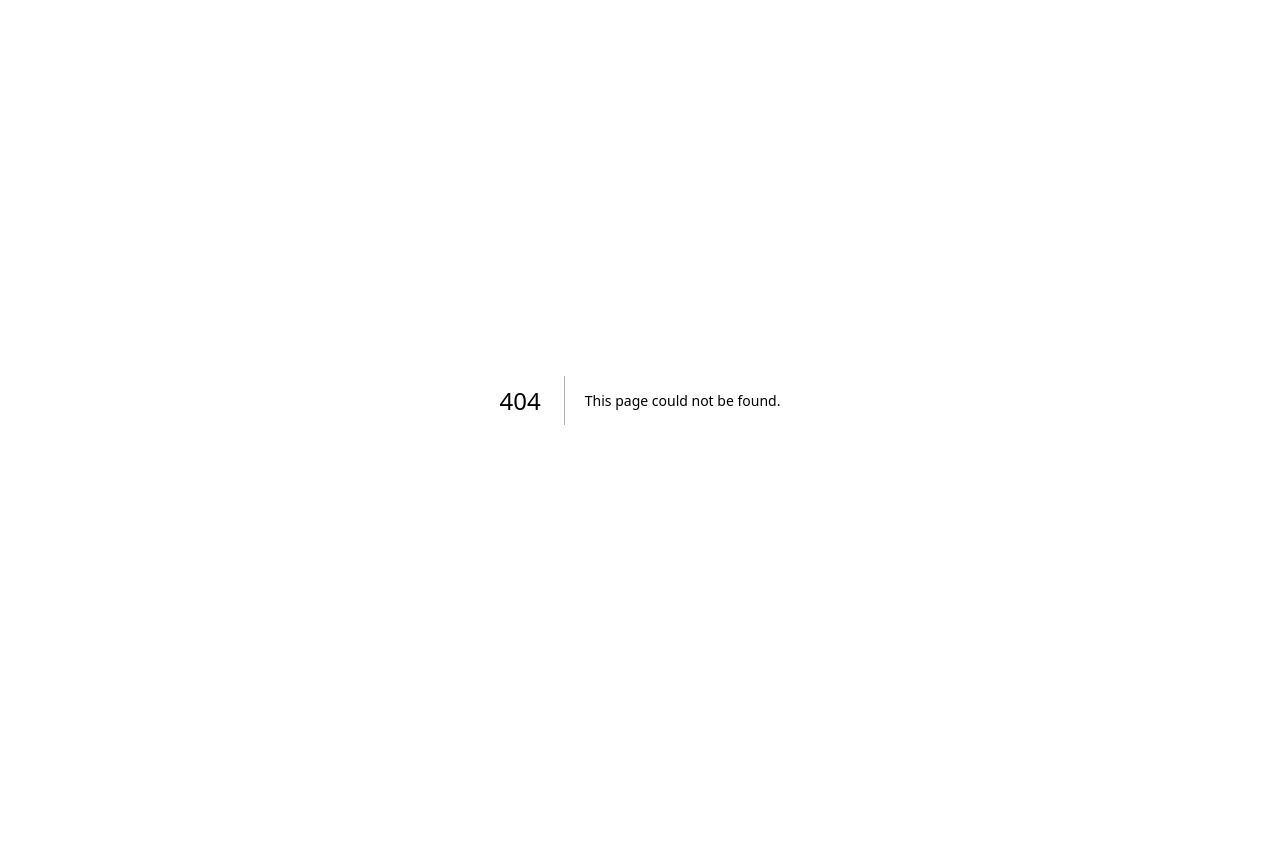
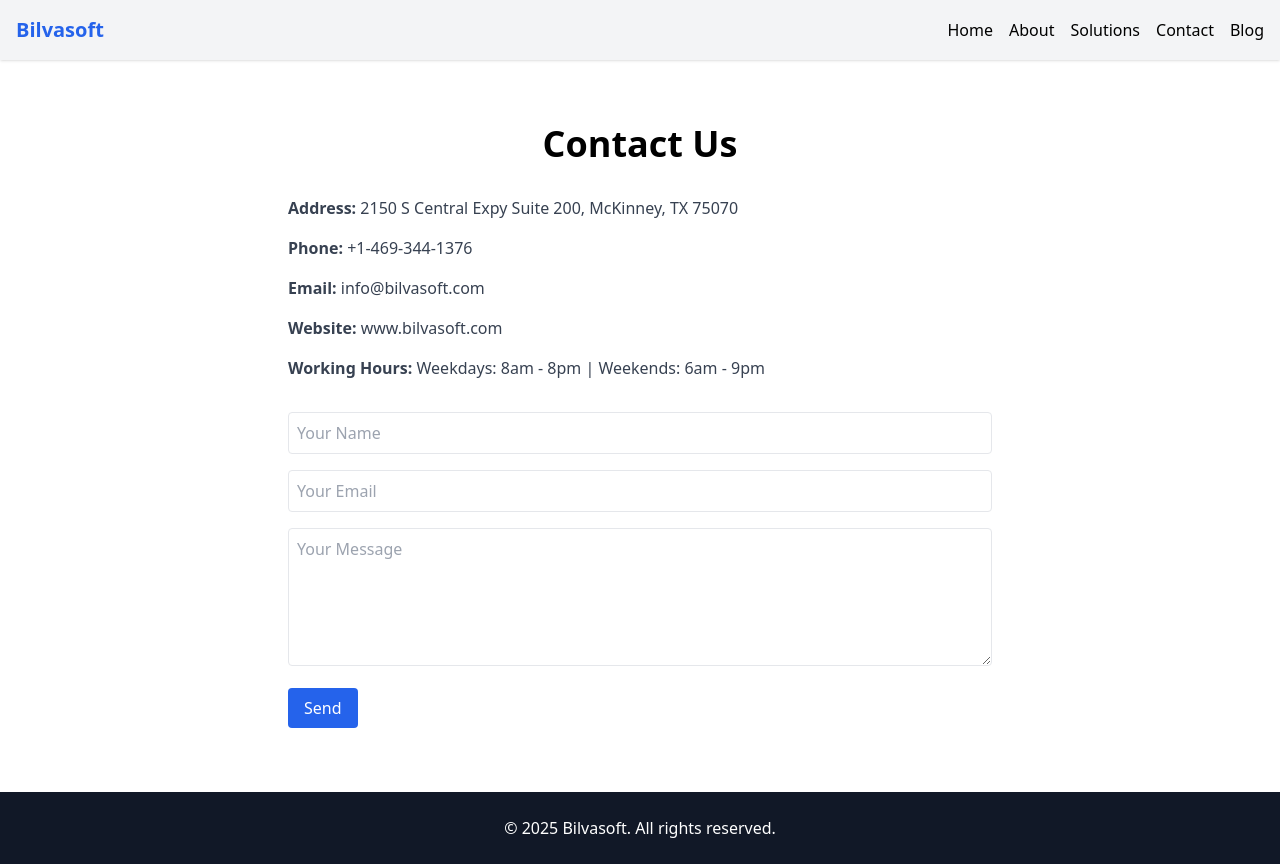
Before and after one commit to saig1997/bilvasoft-revamp, a Next.js app: page /contact in a window 1280 px wide. Before the commit this address had no page. Before the commit the page ends 800 px from the top, so only its background shows below. Built offline with nearby package versions, Linux system fonts and the light colour scheme.

Commit message:
Create contact.jsx

```diff
--- /dev/null
+++ b/pages/contact.jsx
@@ -0,0 +1,24 @@
+import Layout from "../components/Layout";
+
+export default function ContactPage() {
+  return (
+    <Layout>
+      <div className="py-16 px-8 max-w-3xl mx-auto">
+        <h1 className="text-4xl font-bold text-center mb-8">Contact Us</h1>
+        <div className="space-y-4 text-gray-700">
+          <p><strong>Address:</strong> 2150 S Central Expy Suite 200, McKinney, TX 75070</p>
+          <p><strong>Phone:</strong> +1-469-344-1376</p>
+          <p><strong>Email:</strong> info@bilvasoft.com</p>
+          <p><strong>Website:</strong> www.bilvasoft.com</p>
+          <p><strong>Working Hours:</strong> Weekdays: 8am - 8pm | Weekends: 6am - 9pm</p>
+        </div>
+        <form className="mt-8 space-y-4">
+          <input type="text" placeholder="Your Name" className="w-full border p-2 rounded" />
+          <input type="email" placeholder="Your Email" className="w-full border p-2 rounded" />
+          <textarea rows="5" placeholder="Your Message" className="w-full border p-2 rounded" />
+          <button type="submit" className="bg-blue-600 text-white px-4 py-2 rounded hover:bg-blue-700">Send</button>
+        </form>
+      </div>
+    </Layout>
+  );
+}
```
